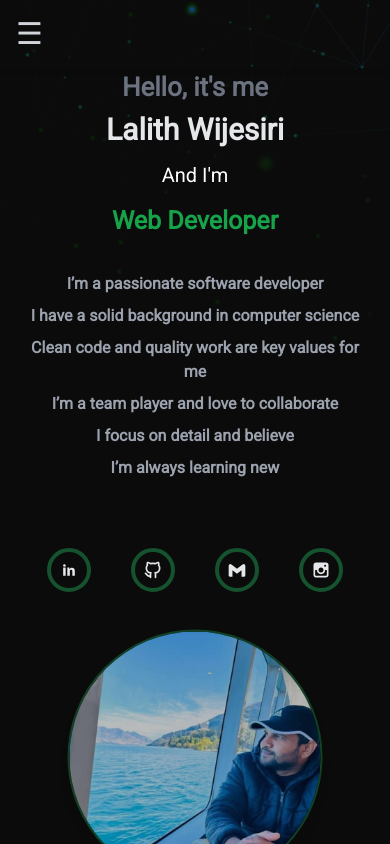
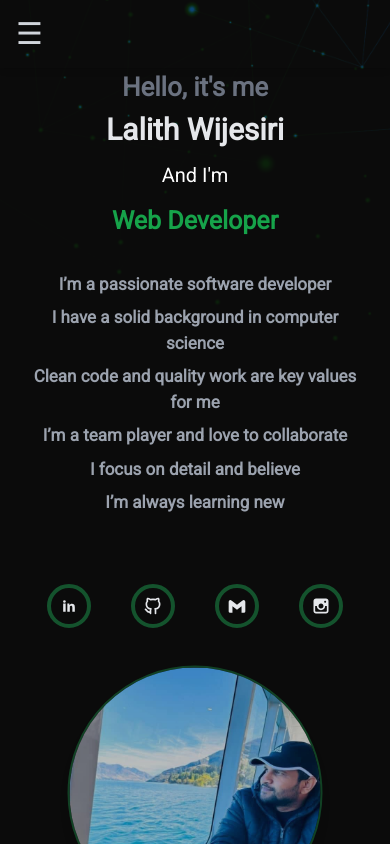
Before and after one commit to lalithranga/my-portfolio-site, a React (Vite) app: page / in a window 390 px wide. Shown: the top 844 px of the page. Built offline with nearby package versions, Linux system fonts and the light colour scheme; no server answers; a web font is replaced by a local one.

Commit message:
Header change

```diff
--- a/src/pages/HomeContent.jsx
+++ b/src/pages/HomeContent.jsx
@@ -81,7 +81,7 @@ function HomeContent() {
               "I’m always learning new",
             ].map((text, idx) => (
               <div key={idx} className="flex items-center justify-center text-center">
-                <p className="text-[16px] lg:text-[20px] font-semibold px-2">{text}</p>
+                <p className="text-[17px] lg:text-[20px] font-extrabold px-2">{text}</p>
               </div>
             ))}
           </div>
```
